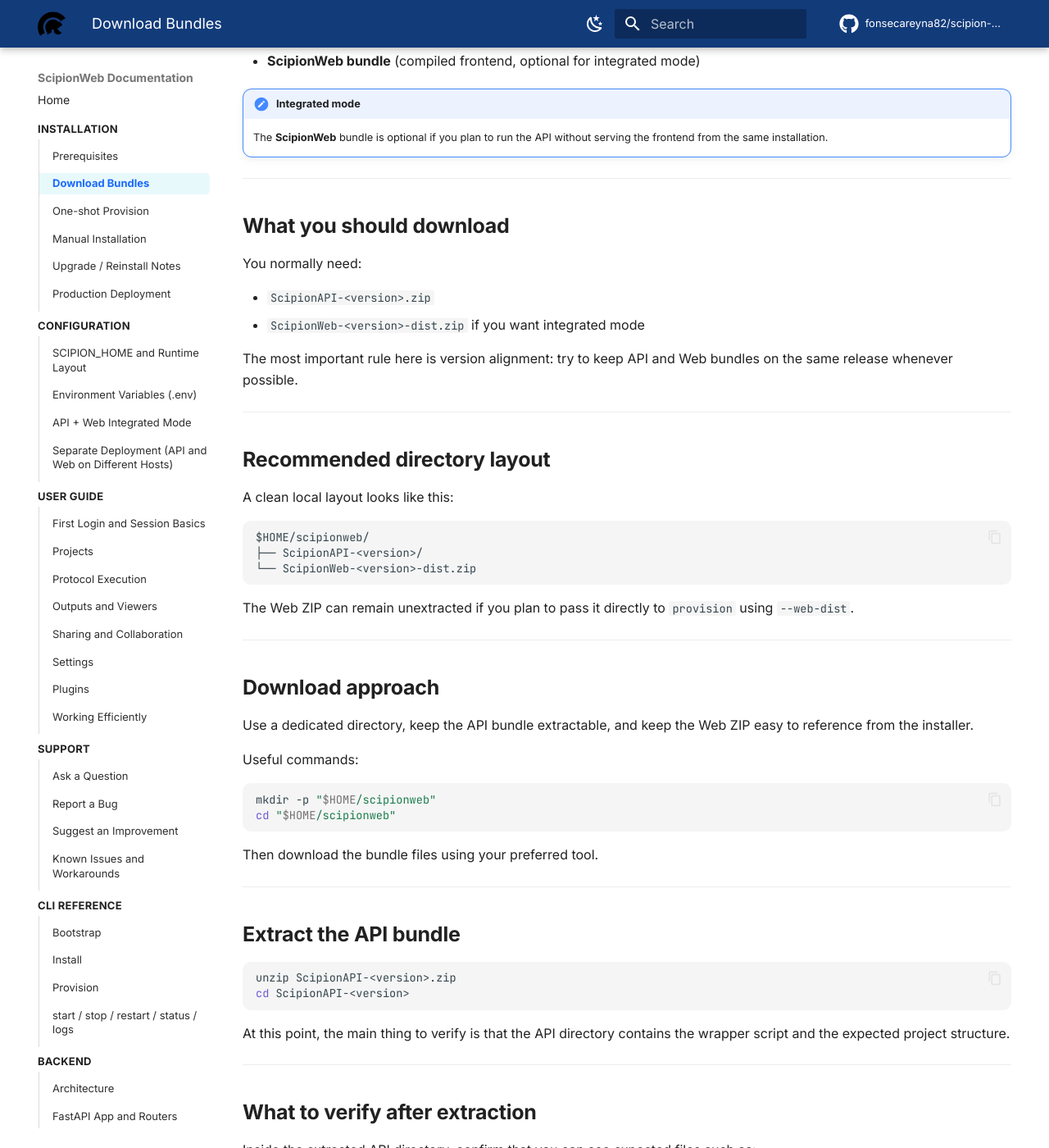
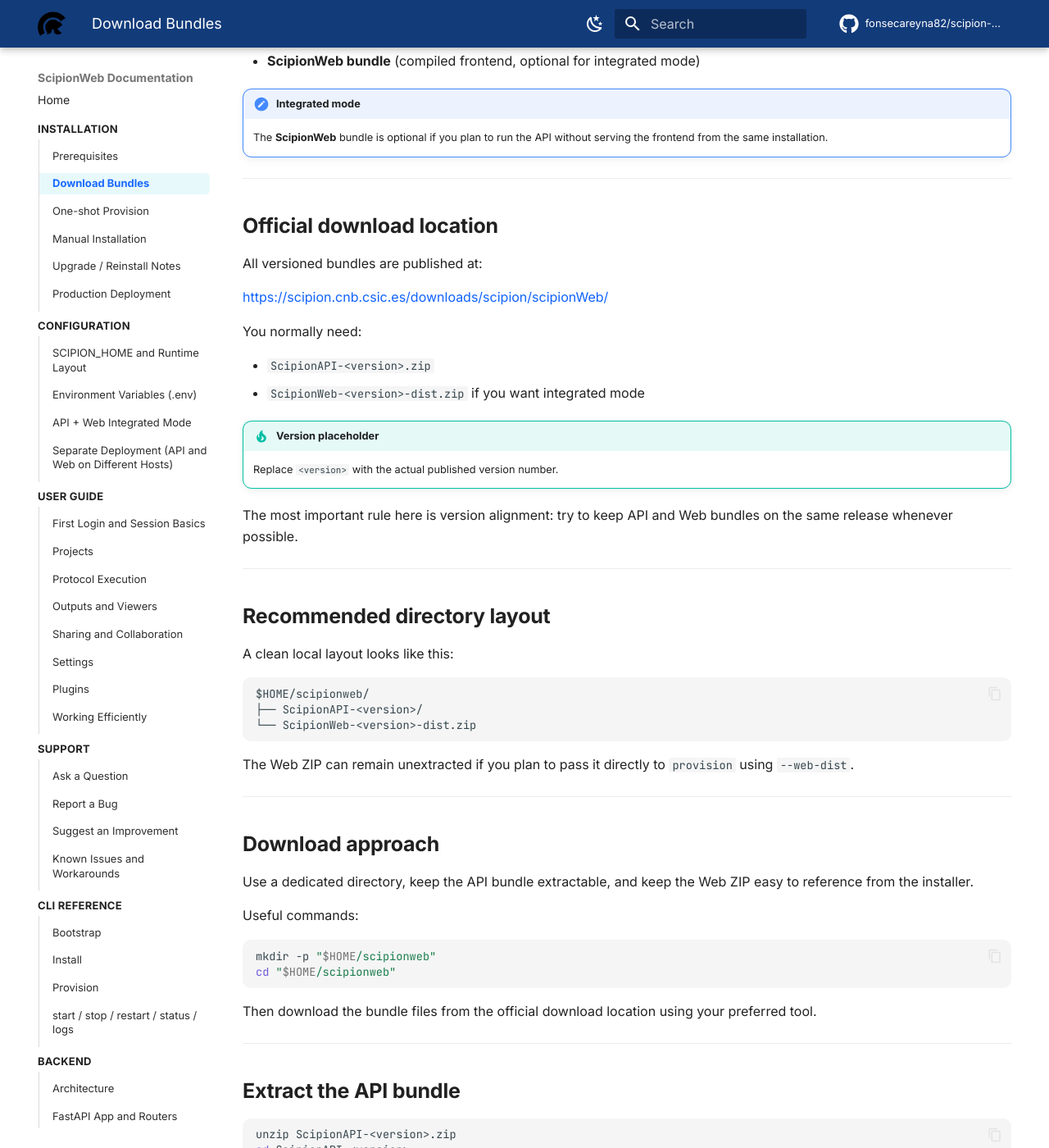
Before and after one commit to fonsecareyna82/scipion-docs, an MkDocs documentation site: the page built from docs/installation/download-bundles.md, in a window 1280 px wide and 1400 px high, scrolled down 244 px. Shown: the whole window at 82% size. Built offline with MkDocs 1.6.1 and Material for MkDocs 9.7.7, drawn with Linux system fonts in a browser that asks for light colours; comment, search, counter and statistics services are not loaded.

Commit message:
Restore official bundle download location

````diff
--- a/docs/installation/download-bundles.md
+++ b/docs/installation/download-bundles.md
@@ -17,12 +17,19 @@ ScipionWeb is distributed as:
 
 ---
 
-## What you should download
+## Official download location
+
+All versioned bundles are published at:
+
+[https://scipion.cnb.csic.es/downloads/scipion/scipionWeb/](https://scipion.cnb.csic.es/downloads/scipion/scipionWeb/)
 
 You normally need:
 
 - `ScipionAPI-<version>.zip`
 - `ScipionWeb-<version>-dist.zip` if you want integrated mode
+
+!!! tip "Version placeholder"
+    Replace `<version>` with the actual published version number.
 
 The most important rule here is version alignment: try to keep API and Web bundles on the same release whenever possible.
 
@@ -53,7 +60,7 @@ mkdir -p "$HOME/scipionweb"
 cd "$HOME/scipionweb"
 ```
 
-Then download the bundle files using your preferred tool.
+Then download the bundle files from the official download location using your preferred tool.
 
 ---
 
````
Also changed, not shown: other parts of docs/installation/download-bundles.md (+1 -0 lines).
